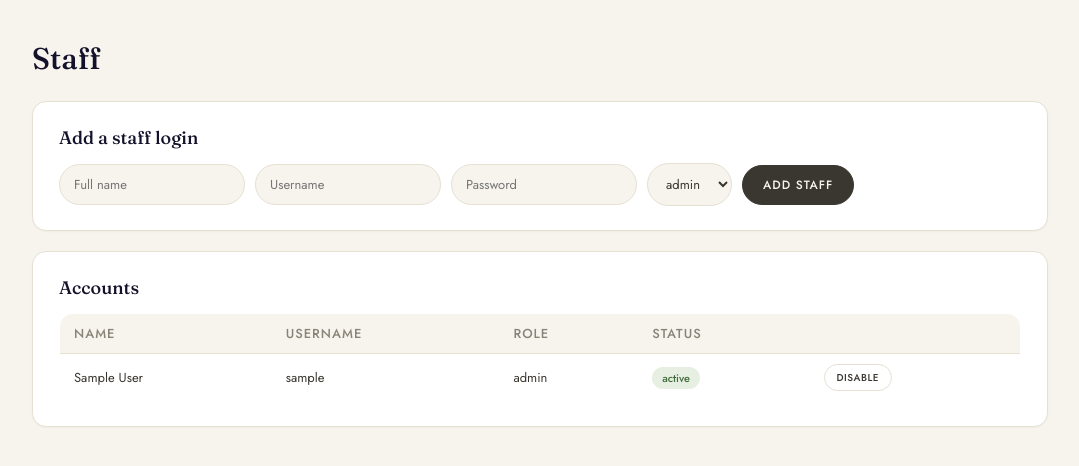
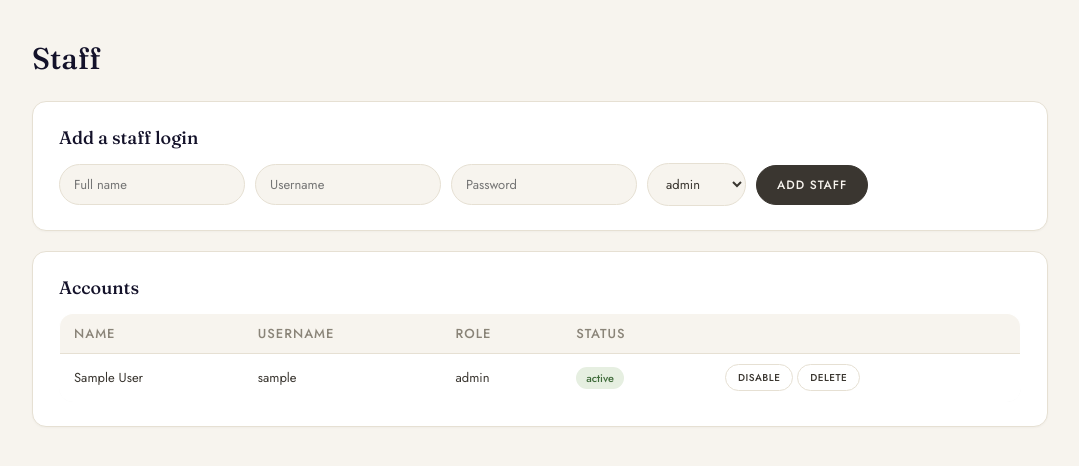
Before and after one commit to Oceanorealty/omi-holiday-ops, a FastAPI app: page /staff in a window 1280 px wide. Shown: the part 81-547 px from the top of the page, without its empty margins (100-1179 px from the left). Run offline with FastAPI, Linux system fonts and the light colour scheme; tables that the repository leaves empty hold one stand-in row (values such as "Sample post").

Commit message:
Add manager/cleaner staff roles and account deletion
StaffRole was admin/staff only; add manager and cleaner so logins can
be labeled by function. Both behave like staff for permissions today —
only admin is actually checked anywhere.

Add a delete route alongside the existing enable/disable toggle,
gated the same way (admin only) plus a guard against deleting your
own logged-in account. Also migrate the Postgres staffrole enum type
for the two new values, same pattern as the prior triggerevent fix —
create_all() never alters an existing native enum type, so without
this the next deploy would crash on the first insert using them.

```diff
--- a/app/main.py
+++ b/app/main.py
@@ -490,6 +490,21 @@ def toggle_staff(request: Request, staff_id: int):
         staff = db.get(StaffUser, staff_id)
         if staff:
             staff.active = not staff.active
+            db.commit()
+    finally:
+        db.close()
+    return RedirectResponse(url="/staff", status_code=303)
+
+
+@app.post("/staff/{staff_id}/delete")
+def delete_staff(request: Request, staff_id: int):
+    db = SessionLocal()
+    try:
+        if not _is_admin(request, db):
+            return RedirectResponse(url="/staff", status_code=303)
+        staff = db.get(StaffUser, staff_id)
+        if staff and staff.username != getattr(request.state, "username", None):
+            db.delete(staff)
             db.commit()
     finally:
         db.close()
--- a/app/migrate.py
+++ b/app/migrate.py
@@ -113,3 +113,8 @@ def run(engine) -> None:
     if engine.dialect.name == "postgresql" and "message_templates" in existing_tables:
         with engine.begin() as conn:
             conn.execute(text("ALTER TYPE triggerevent ADD VALUE IF NOT EXISTS 'guest_re_engagement'"))
+
+    if engine.dialect.name == "postgresql" and "staff_users" in existing_tables:
+        with engine.begin() as conn:
+            conn.execute(text("ALTER TYPE staffrole ADD VALUE IF NOT EXISTS 'manager'"))
+            conn.execute(text("ALTER TYPE staffrole ADD VALUE IF NOT EXISTS 'cleaner'"))
--- a/app/models.py
+++ b/app/models.py
@@ -54,7 +54,9 @@ class MessageStatus(str, enum.Enum):
 
 class StaffRole(str, enum.Enum):
     admin = "admin"  # full access, including managing other staff accounts
+    manager = "manager"  # same access as staff; distinguishes seniority in the UI
     staff = "staff"  # everything except the Staff management page
+    cleaner = "cleaner"  # same access as staff; distinguishes housekeeping logins in the UI
 
 
 class StaffUser(Base):
--- a/app/templates/staff.html
+++ b/app/templates/staff.html
@@ -38,8 +38,11 @@
         <td>{{ s.role.value }}</td>
         <td><span class="tag {{ 'tag-ok' if s.active else 'tag-warn' }}">{{ 'active' if s.active else 'disabled' }}</span></td>
         <td>
-          <form method="post" action="/staff/{{ s.id }}/toggle">
+          <form method="post" action="/staff/{{ s.id }}/toggle" style="display:inline">
             <button class="btn tiny" type="submit">{{ 'disable' if s.active else 'enable' }}</button>
+          </form>
+          <form method="post" action="/staff/{{ s.id }}/delete" style="display:inline">
+            <button class="btn tiny" type="submit">delete</button>
           </form>
         </td>
       </tr>
```
